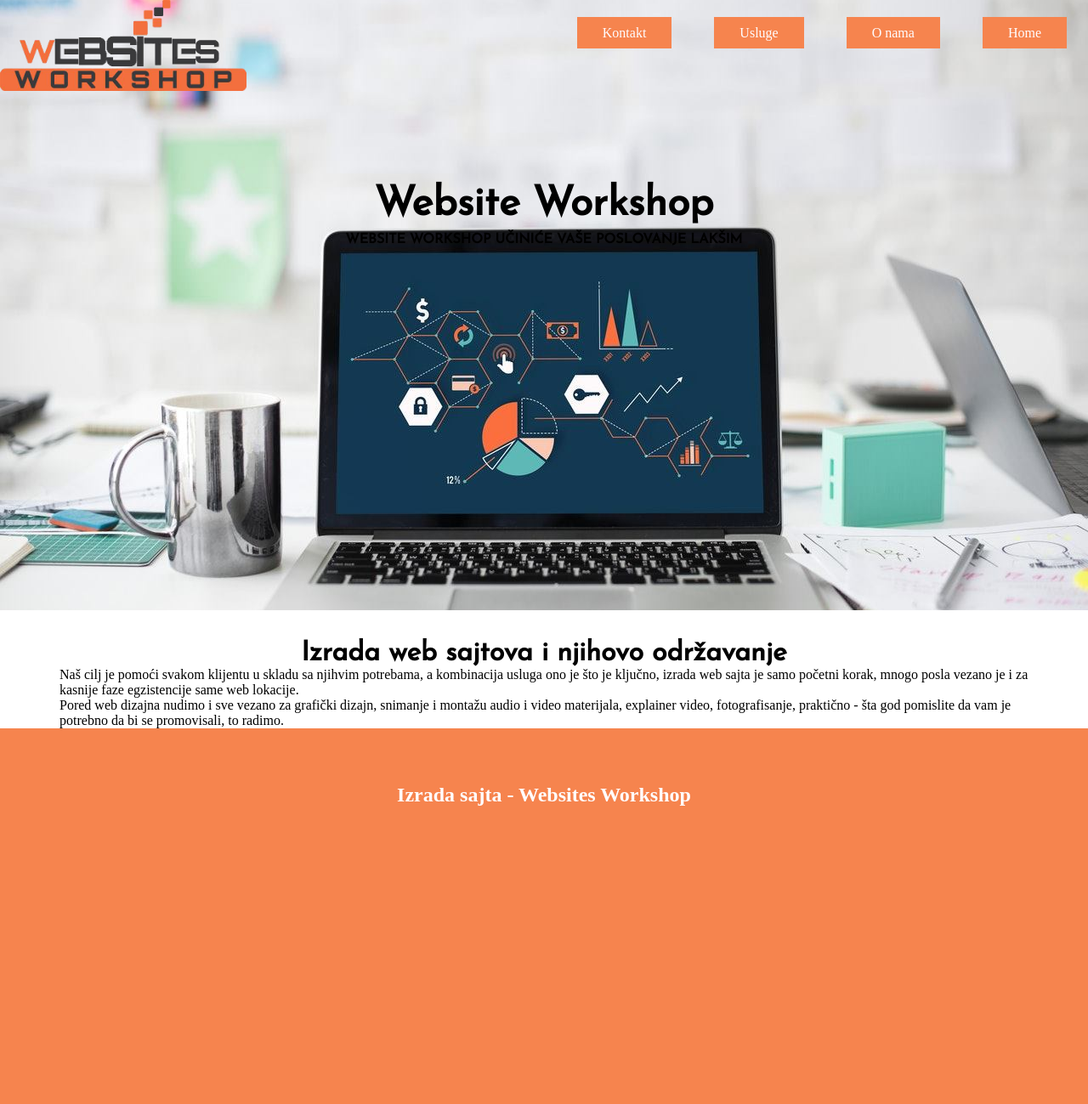
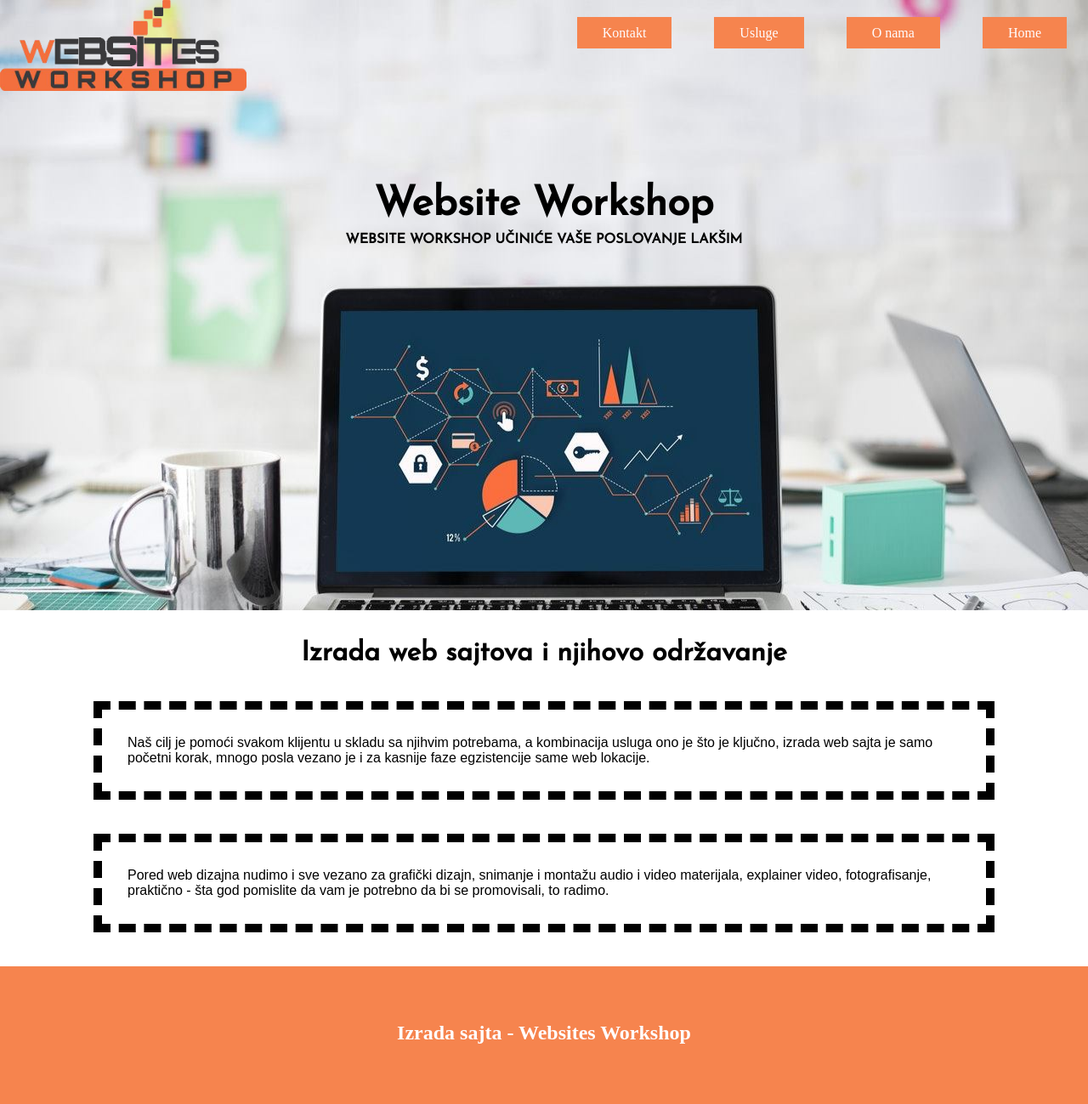
Before and after one commit to peka80/Webcon, a PHP site: page / in a window 1280 px wide. Shown: the whole page at 85% size. Before the commit the page ends 948 px from the top, so only its background shows below. Run offline with PHP 8.4, Linux system fonts and the light colour scheme.

Commit message:
section css i header css

```diff
--- a/Domaci_01/style.css
+++ b/Domaci_01/style.css
@@ -48,8 +48,8 @@ ul {
 header {
     background-image: url(./backimage.jpg);
     background-size: cover;
-    background-position: center;
-    background-attachment: fixed;
+    /* background-position: center; */
+    /* background-attachment: fixed; */
 
 }
 
@@ -97,11 +97,18 @@ hgroup h4 {
             SECTION
 ********************************/
 
-section h2 {
+.container h2 {
     font-family: var(--fontFamily);
     font-size: 2rem;
     text-align: center;
     margin-top: 35px;
+}
+
+.container article {
+    font-family: sans-serif;
+    border: 10px dashed black;
+    margin: 40px;
+    padding: 30px;
 }
 
 
```
